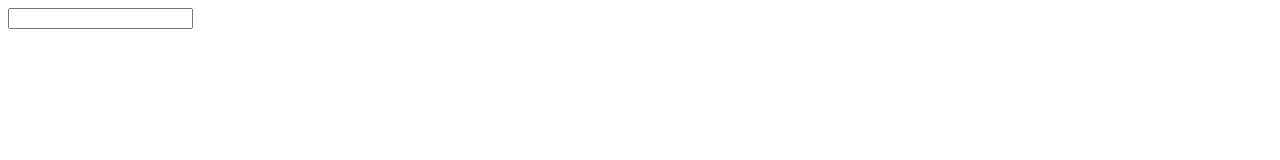
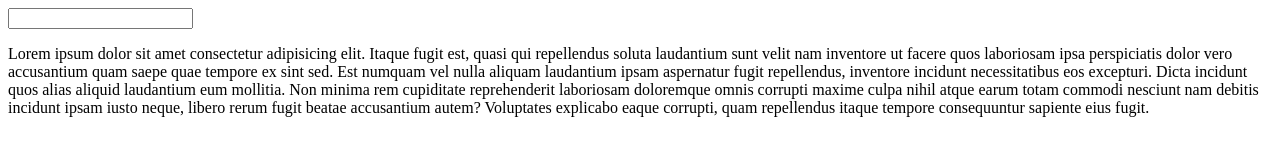
Before and after one commit to gedeastu/git_conflict, a plain HTML site: page index.html in a window 1280 px wide. Drawn offline with Linux system fonts and the light colour scheme.

Commit message:
update paragraph

```diff
--- a/index.html
+++ b/index.html
@@ -7,5 +7,6 @@
 </head>
 <body>
     <input type="text" name="search-product-4" id="search-product">
+    <p>Lorem ipsum dolor sit amet consectetur adipisicing elit. Itaque fugit est, quasi qui repellendus soluta laudantium sunt velit nam inventore ut facere quos laboriosam ipsa perspiciatis dolor vero accusantium quam saepe quae tempore ex sint sed. Est numquam vel nulla aliquam laudantium ipsam aspernatur fugit repellendus, inventore incidunt necessitatibus eos excepturi. Dicta incidunt quos alias aliquid laudantium eum mollitia. Non minima rem cupiditate reprehenderit laboriosam doloremque omnis corrupti maxime culpa nihil atque earum totam commodi nesciunt nam debitis incidunt ipsam iusto neque, libero rerum fugit beatae accusantium autem? Voluptates explicabo eaque corrupti, quam repellendus itaque tempore consequuntur sapiente eius fugit.</p>
 </body>
 </html>
```
